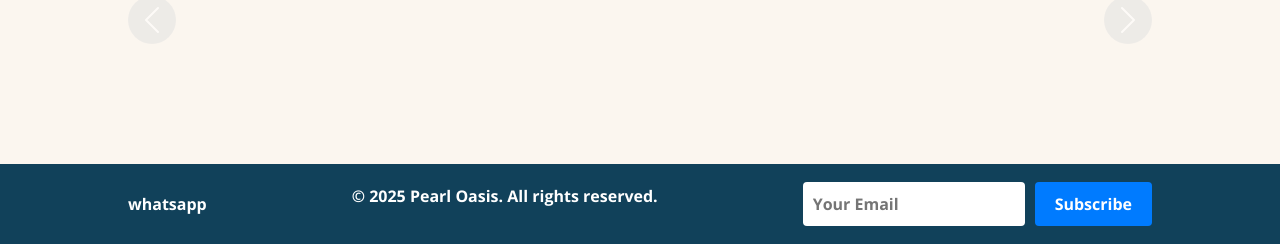
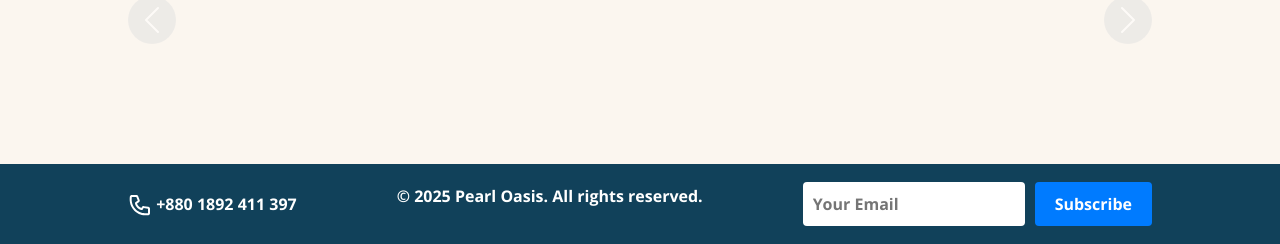
Before and after one commit to RobinDoughnut/pearl-oasis, a PHP site: page /products.php in a window 1280 px wide. Shown: the part 794-1038 px from the top of the page. Run offline with PHP 8.4, Linux system fonts and the light colour scheme; data that the repository does not hold is empty; some libraries are stand-ins or nearby versions.

Commit message:
updated footer

```diff
--- a/php/index.php
+++ b/php/index.php
@@ -254,8 +254,8 @@
         <div>
             <div class= "call-icon">
                 <img src="img/call.svg" alt="">
+            <span>+880 1892 411 397</span>
             </div>
-            <span>+880 1892 411 397</span>
         </div>
             <p>&copy; 2025 Pearl Oasis. All rights reserved.</p>
 
--- a/php/products.php
+++ b/php/products.php
@@ -145,9 +145,12 @@ require "includes/session.security.php" ?>
 
     <footer class="footer">
         <div class="footer-content">
-            <div>
-                whatsapp
+        <div>
+            <div class= "call-icon">
+                <img src="img/call.svg" alt="">
+            <span>+880 1892 411 397</span>
             </div>
+        </div>
             <p>&copy; 2025 Pearl Oasis. All rights reserved.</p>
             <form action="https://api.web3forms.com/submit" method="POST" id="contactForm"
                 name="submit-to-google-sheet">
```
Also changed, not shown: php/about.php (+5 -2 lines), php/css/style.css (+12 -0 lines).
